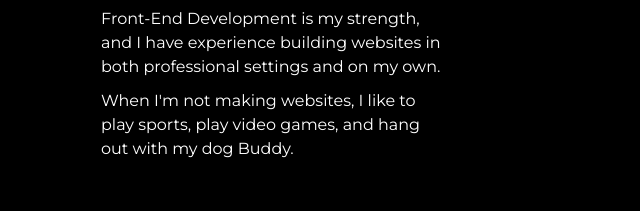
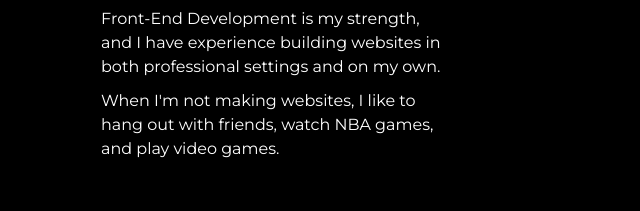
Before and after one commit to norton16/newportfolio, a Gatsby site: page / in a window 1280 px wide. Shown: the part 1214-1425 px from the top of the page, 554-1194 px from the left. Built offline with nearby package versions, Linux system fonts and the light colour scheme; Gatsby itself is replaced by a stand-in of ours.

Commit message:
Update data.js

```diff
--- a/src/mock/data.js
+++ b/src/mock/data.js
@@ -20,7 +20,7 @@
   img: 'profile.jpg',
   paragraphOne: "Hi there! My name is Brian. I'm from Illinois, and I currently study Web Development at Purdue University.",
   paragraphTwo: "Front-End Development is my strength, and I have experience building websites in both professional settings and on my own.",
-  paragraphThree: "When I'm not making websites, I like to play sports, play video games, and hang out with my dog Buddy.",
+  paragraphThree: "When I'm not making websites, I like to hang out with friends, watch NBA games, and play video games.",
   resume: 'https://www.resumemaker.online/es.php', // if no resume, the button will not show up
 };
 
```
